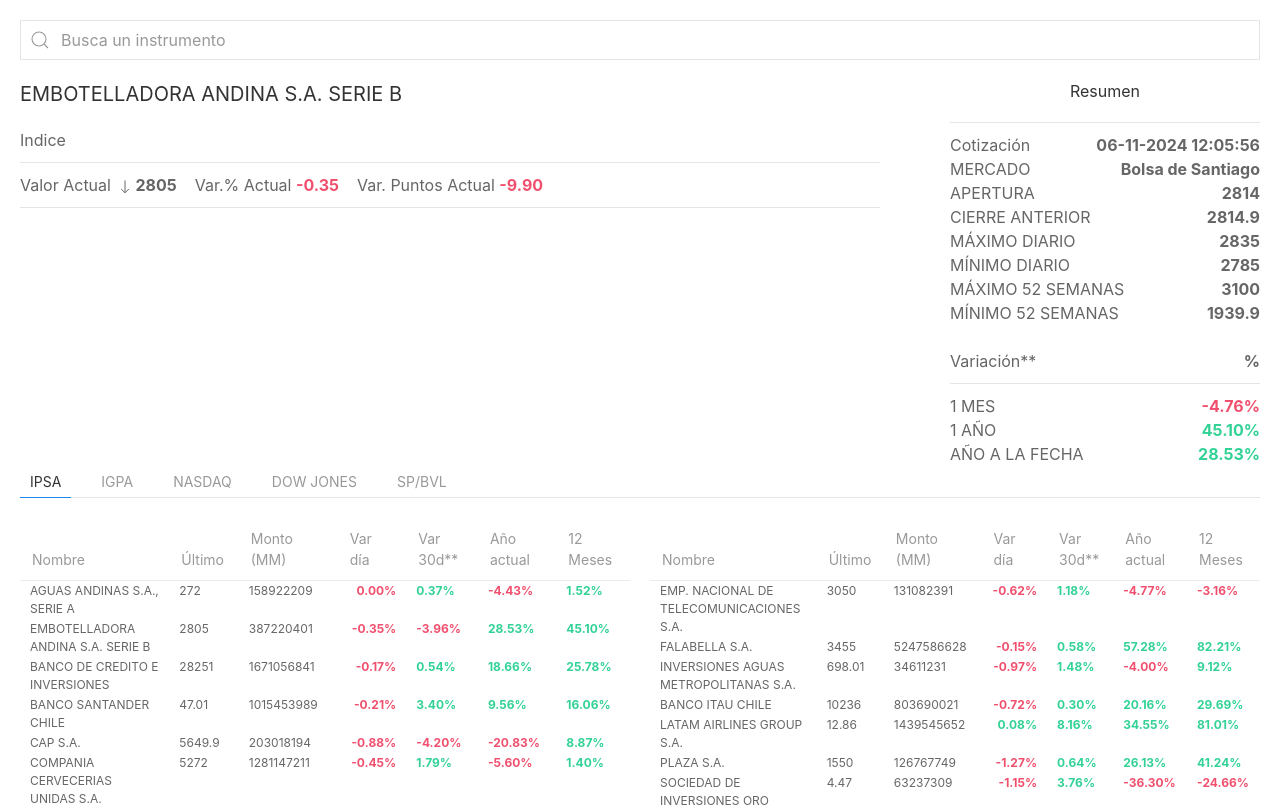
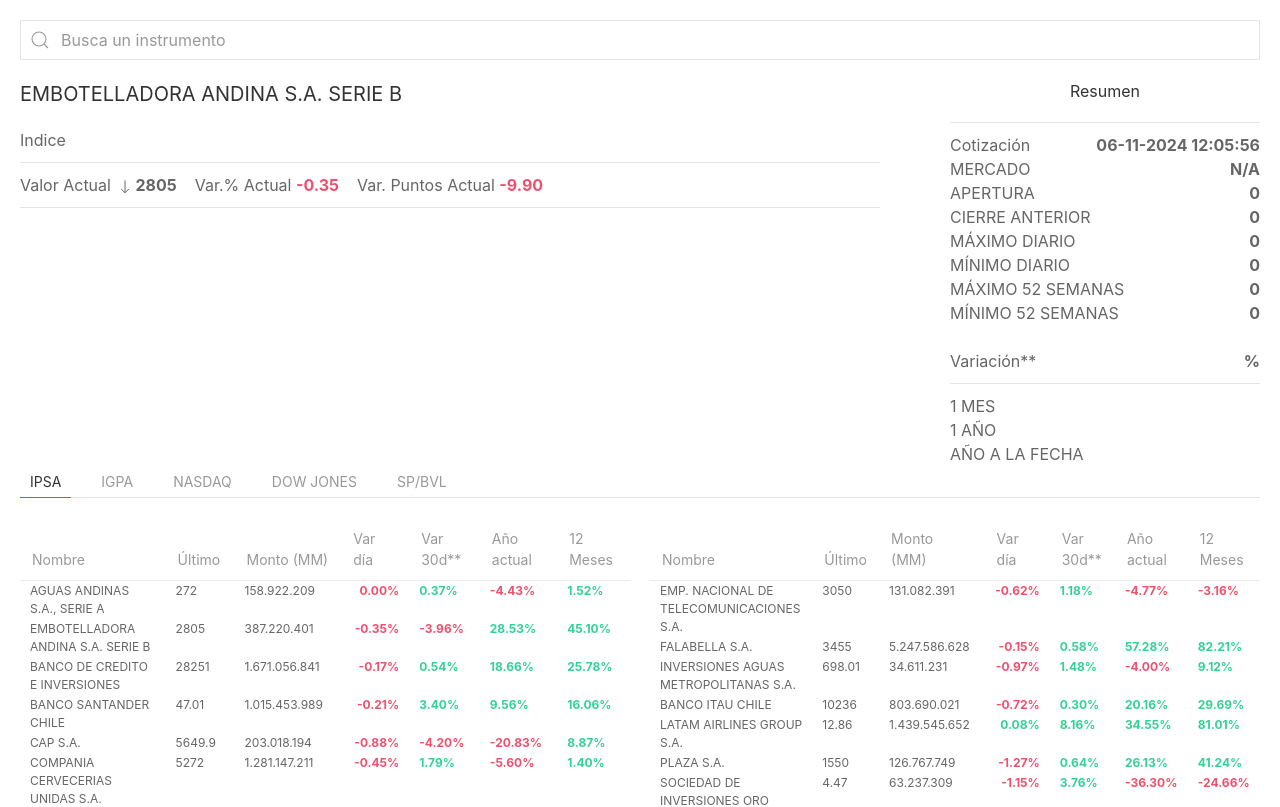
Before and after one commit to Gabrielapu/prueba-finmarkets, a Vue app: page / in a window 1280 px wide. Shown: the top 807 px of the page. Built offline with nearby package versions, Linux system fonts and the light colour scheme.

Commit message:
Click in table record show dynamic results

```diff
--- a/src/assets/base.css
+++ /dev/null
@@ -1,86 +0,0 @@
-/* color palette from <https://github.com/vuejs/theme> */
-:root {
-  --vt-c-white: #ffffff;
-  --vt-c-white-soft: #f8f8f8;
-  --vt-c-white-mute: #f2f2f2;
-
-  --vt-c-black: #181818;
-  --vt-c-black-soft: #222222;
-  --vt-c-black-mute: #282828;
-
-  --vt-c-indigo: #2c3e50;
-
-  --vt-c-divider-light-1: rgba(60, 60, 60, 0.29);
-  --vt-c-divider-light-2: rgba(60, 60, 60, 0.12);
-  --vt-c-divider-dark-1: rgba(84, 84, 84, 0.65);
-  --vt-c-divider-dark-2: rgba(84, 84, 84, 0.48);
-
-  --vt-c-text-light-1: var(--vt-c-indigo);
-  --vt-c-text-light-2: rgba(60, 60, 60, 0.66);
-  --vt-c-text-dark-1: var(--vt-c-white);
-  --vt-c-text-dark-2: rgba(235, 235, 235, 0.64);
-}
-
-/* semantic color variables for this project */
-:root {
-  --color-background: var(--vt-c-white);
-  --color-background-soft: var(--vt-c-white-soft);
-  --color-background-mute: var(--vt-c-white-mute);
-
-  --color-border: var(--vt-c-divider-light-2);
-  --color-border-hover: var(--vt-c-divider-light-1);
-
-  --color-heading: var(--vt-c-text-light-1);
-  --color-text: var(--vt-c-text-light-1);
-
-  --section-gap: 160px;
-}
-
-@media (prefers-color-scheme: dark) {
-  :root {
-    --color-background: var(--vt-c-black);
-    --color-background-soft: var(--vt-c-black-soft);
-    --color-background-mute: var(--vt-c-black-mute);
-
-    --color-border: var(--vt-c-divider-dark-2);
-    --color-border-hover: var(--vt-c-divider-dark-1);
-
-    --color-heading: var(--vt-c-text-dark-1);
-    --color-text: var(--vt-c-text-dark-2);
-  }
-}
-
-*,
-*::before,
-*::after {
-  box-sizing: border-box;
-  margin: 0;
-  font-weight: normal;
-}
-
-body {
-  min-height: 100vh;
-  color: var(--color-text);
-  background: var(--color-background);
-  transition:
-    color 0.5s,
-    background-color 0.5s;
-  line-height: 1.6;
-  font-family:
-    Inter,
-    -apple-system,
-    BlinkMacSystemFont,
-    'Segoe UI',
-    Roboto,
-    Oxygen,
-    Ubuntu,
-    Cantarell,
-    'Fira Sans',
-    'Droid Sans',
-    'Helvetica Neue',
-    sans-serif;
-  font-size: 15px;
-  text-rendering: optimizeLegibility;
-  -webkit-font-smoothing: antialiased;
-  -moz-osx-font-smoothing: grayscale;
-}
--- a/src/components/InstrumentItemComponent.vue
+++ b/src/components/InstrumentItemComponent.vue
@@ -1,5 +1,5 @@
 <template>
-  <tr class="table-row">
+  <tr class="table-row cursor-pointer tr-hover" @click="onClick">
     <td>
       {{ instrument.name }}
     </td>
@@ -7,7 +7,7 @@
       {{ instrument.lastPrice }}
     </td>
     <td>
-      {{ instrument.accumulatedVolumeMoney }}
+      {{ useThousandSeparator(instrument.accumulatedVolumeMoney) }}
     </td>
     <td class="text-right">
       <b :class="getVariationClass(instrument.pctDay)">
@@ -34,12 +34,13 @@
 
 <script setup>
 import { defineProps, defineEmits } from 'vue';
+import useThousandSeparator from '../composables/useThousandSeparator';
 
-defineProps(['instrument']);
+const props = defineProps(['instrument']);
 const emit = defineEmits(['click']);
 
 const onClick = () => {
-  emit('click', instrument);
+  emit('click', props.instrument);
 };
 
 const getVariationClass = (variation) => {
@@ -58,4 +59,13 @@
 .text-right {
   text-align: right;
 }
+.cursor-pointer {
+  cursor: pointer;
+}
+.tr-hover {
+  transition: background-color 0.2s ease-in-out;
+}
+.tr-hover:hover {
+  background-color: rgb(235, 235, 235);
+}
 </style>
--- a/src/components/InstrumentListComponent.vue
+++ b/src/components/InstrumentListComponent.vue
@@ -52,14 +52,13 @@
   }
 })
 const store = useInstrumentStore();
+
 const instruments = computed(() => {
   return props.tablePlace === 'first' ? firstHalf.value : secondHalf.value
 });
-
 const firstHalf = computed(() => {
   return store.instruments.slice(0, Math.ceil(store.instruments.length / 2));
 })
-
 const secondHalf = computed(() => {
   return store.instruments.slice(Math.ceil(store.instruments.length / 2));
 })
--- a/src/components/SummaryComponent.vue
+++ b/src/components/SummaryComponent.vue
@@ -8,31 +8,31 @@
   </div>
   <div class="uk-flex uk-flex-between">
     <span>MERCADO</span>
-    <b>{{ resumeSelectedInstrument.info.marketName }}</b>
+    <b>{{ resumeSelectedInstrument?.info?.marketName || 'N/A' }}</b>
   </div>
   <div class="uk-flex uk-flex-between">
     <span>APERTURA</span>
-    <b>{{ resumeSelectedInstrument.price.openPrice }}</b>
+    <b>{{ resumeSelectedInstrument?.price?.openPrice || 0}}</b>
   </div>
   <div class="uk-flex uk-flex-between">
     <span>CIERRE ANTERIOR</span>
-    <b>{{ resumeSelectedInstrument.price.closePrice }}</b>
+    <b>{{ resumeSelectedInstrument?.price?.closePrice || 0}}</b>
   </div>
   <div class="uk-flex uk-flex-between">
     <span>MÁXIMO DIARIO</span>
-    <b>{{ resumeSelectedInstrument.price.maxDay }}</b>
+    <b>{{ resumeSelectedInstrument?.price?.maxDay || 0}}</b>
   </div>
   <div class="uk-flex uk-flex-between">
     <span>MÍNIMO DIARIO</span>
-    <b>{{ resumeSelectedInstrument.price.minDay }}</b>
+    <b>{{ resumeSelectedInstrument?.price?.minDay || 0}}</b>
   </div>
   <div class="uk-flex uk-flex-between">
     <span>MÁXIMO 52 SEMANAS</span>
-    <b>{{ resumeSelectedInstrument.price.max52W }}</b>
+    <b>{{ resumeSelectedInstrument?.price?.max52W || 0}}</b>
   </div>
   <div class="uk-flex uk-flex-between">
     <span>MÍNIMO 52 SEMANAS</span>
-    <b>{{ resumeSelectedInstrument.price.min52W }}</b>
+    <b>{{ resumeSelectedInstrument?.price?.min52W || 0}}</b>
   </div>
   <br>
   <div class="uk-flex uk-flex-between">
@@ -42,19 +42,19 @@
   <hr class="uk-margin-small">
   <div class="uk-flex uk-flex-between">
     <span>1 MES</span>
-    <b :class="getVariationClass(resumeSelectedInstrument.price.pct30D)">
+    <b v-if="selectedResume" :class="getVariationClass(resumeSelectedInstrument.price.pct30D)">
       {{ resumeSelectedInstrument.price.pct30D.toFixed(2) }}%
     </b>
   </div>
   <div class="uk-flex uk-flex-between">
     <span>1 AÑO</span>
-    <b :class="getVariationClass(resumeSelectedInstrument.price.pctRelW52)">
+    <b v-if="selectedResume" :class="getVariationClass(resumeSelectedInstrument.price.pctRelW52)">
       {{ resumeSelectedInstrument.price.pctRelW52.toFixed(2) }}%
     </b>
   </div>
   <div class="uk-flex uk-flex-between">
     <span>AÑO A LA FECHA</span>
-    <b :class="getVariationClass(resumeSelectedInstrument.price.pctRelCY)">
+    <b v-if="selectedResume" :class="getVariationClass(resumeSelectedInstrument.price.pctRelCY)">
       {{ resumeSelectedInstrument.price.pctRelCY.toFixed(2) }}%
     </b>
   </div>
@@ -66,7 +66,11 @@
 
 const store = useInstrumentStore();
 const selectedInstrument = computed(() => store.selectedInstrument);
-const resumeSelectedInstrument = computed(() => store.resumeSelectedInstrument);
+const resumeSelectedInstrument = computed(() => store.resumeSelectedInstrument?.data || {});
+
+const selectedResume = computed(() => {
+  return store.resumeSelectedInstrument?.data;
+})
 
 const getVariationClass = (variation) => {
   if(variation > 0) {
--- /dev/null
+++ b/src/composables/useThousandSeparator.js
@@ -0,0 +1,6 @@
+export default function useThousandSeparator(value) {
+  if (value === null || value === undefined) {
+    return '0';
+  }
+  return value.toString().replace(/\B(?=(\d{3})+(?!\d))/g, '.');
+}
--- a/src/main.js
+++ b/src/main.js
@@ -1,4 +1,3 @@
-import './assets/main.css'
 
 import { createApp } from 'vue'
 import { createPinia } from 'pinia'
--- a/src/stores/instrument.js
+++ b/src/stores/instrument.js
@@ -1,19 +1,32 @@
 import { defineStore } from 'pinia'
+
 import instruments from '../mocks/constituents/constituentsList.json';
-import resume from '../mocks/resume/ANDINA-B.json';
-import history from '../mocks/history/history-ANDINA-B.json';
+import AguasA from '../mocks/resume/AGUAS-A.json';
+import AndinaB from '../mocks/resume/ANDINA-B.json';
+import BCI from '../mocks/resume/BCI.json';
+import BSantander from '../mocks/resume/BSANTANDER.json';
+import CAP from '../mocks/resume/CAP.json';
+import IPSA from '../mocks/resume/IPSA.json';
 
 export const useInstrumentStore = defineStore('instrument', {
   state: () => ({
     selectedInstrument: instruments.data.constituents[1],
     instruments: instruments.data.constituents,
-    resumeSelectedInstrument: resume.data,
-    chartData: history.data,
+    resumeSelectedInstrument: AguasA.data,
+    codeIntrumentDictionaty: {
+      'AGUAS-A': AguasA,
+      'ANDINA-B': AndinaB,
+      'BCI': BCI,
+      'BSANTANDER': BSantander,
+      'CAP': CAP,
+      'IPSA': IPSA
+    },
+    chartData: [],
   }),
   actions: {
     selectInstrument(instrument) {
       this.selectedInstrument = instrument;
-      this.chartData = []
+      this.resumeSelectedInstrument = this.codeIntrumentDictionaty[instrument.codeInstrument];
     },
   },
 });
```
Also changed, not shown: src/assets/main.css (deleted, +0 -35 lines).
